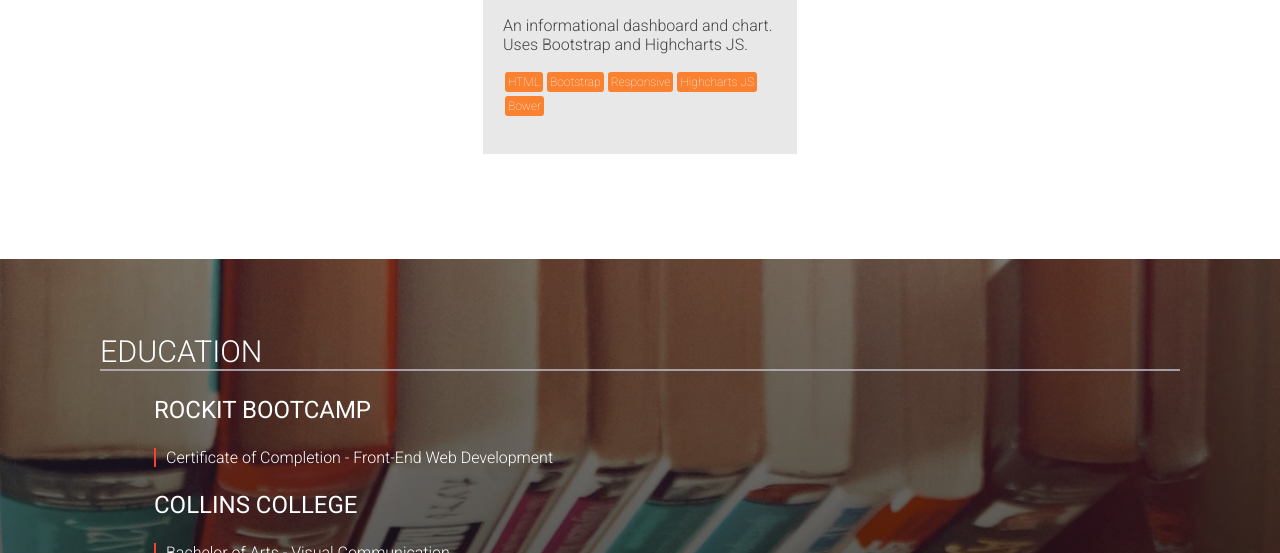
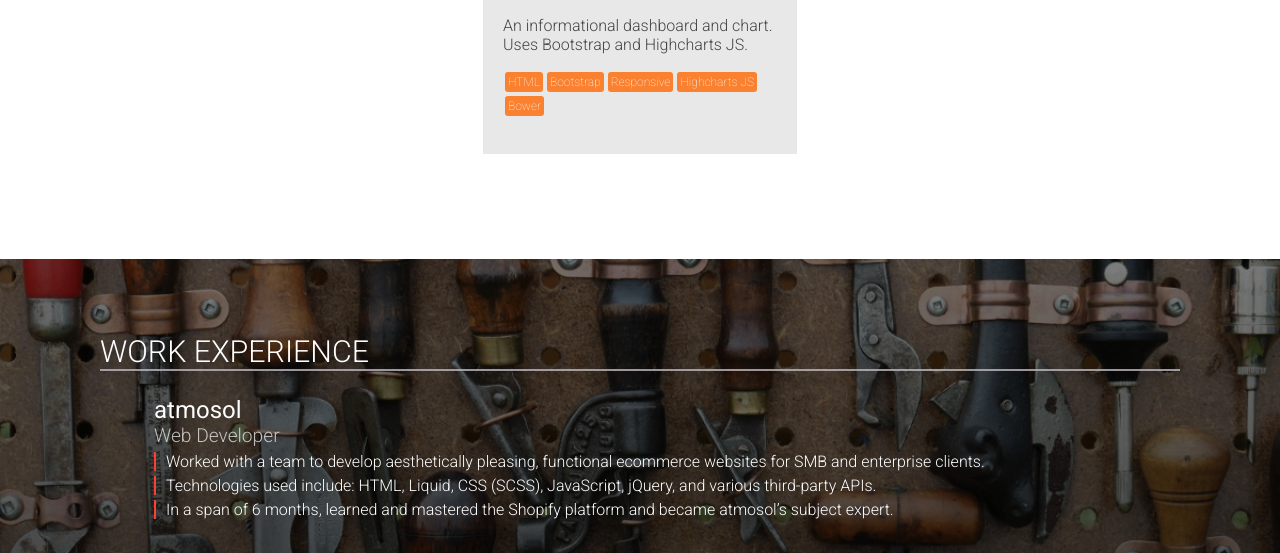
Before and after one commit to adamgonzls/personal-sitev2, a website: page index.html in a window 1280 px wide. Shown: the part 2247-2800 px from the top of the page. Drawn offline with nearby package versions, Linux system fonts and the light colour scheme.

Commit message:
add work content and style

```diff
--- a/index.html
+++ b/index.html
@@ -34,6 +34,7 @@
 						<li><a href="#about">about</a></li>
 						<li><a href="#skills">skills</a></li>
 						<li><a href="#portfolio">portfolio</a></li>
+						<li><a href="#work">work</a></li>
 						<li><a href="#education">education</a></li>
 						<li><a href="#contact">contact</a></li>
 					</ul>
@@ -178,6 +179,20 @@
 			</section>
 		</div>
 		<div class="container">
+			<section id="work">
+				<h2>Work Experience</h2>
+				<div class="job-container">
+					<h3>atmosol</h3>
+					<h4>Web Developer</h4>
+					<ul>
+						<li>Worked with a team to develop aesthetically pleasing, functional ecommerce websites for SMB and enterprise clients.</li>
+						<li>Technologies used include: HTML, Liquid, CSS (SCSS), JavaScript, jQuery, and various third-party APIs.</li>
+						<li>In a span of 6 months, learned and mastered the Shopify platform and became atmosol’s subject expert.</li>
+					</ul>
+				</div>
+			</section>
+		</div>
+		<div class="container">
 			<section id="education" class="education">
 				<h2>Education</h2>
 				<div>
--- a/sass/_layout.scss
+++ b/sass/_layout.scss
@@ -1,4 +1,4 @@
-/****************************************
+/***************************************
   Inherited Syles
 *****************************************/
 
@@ -385,17 +385,48 @@ a {
 }
 
 /**
+ * Work section
+ */
+
+#work {
+	background-image: linear-gradient(rgba(0, 0, 0, .5), rgba(0, 0, 0, .7)), url(../images/skills-tools-1200px.jpg);
+	background-repeat: no-repeat;
+	background-attachment: fixed;
+	background-size: cover;
+	color: $white;
+	.job-container {
+		h3 {
+			margin-bottom: 0;
+			font-weight: 400;
+			font-size: 1.5em;
+		}
+		h4 {
+			margin-top: 0;
+			margin-bottom: 0;
+			font-size: 1.2em;
+			color: rgba(255,255,255, 0.7);
+		}
+		ul {
+			padding-left: 0;
+			list-style-type: none;
+			margin-top: 0;
+			li {
+				margin-top: 5px;
+				padding-left: 10px;
+				border-left: 2px solid $rubyred;
+			}
+		}
+	}
+}
+
+/**
  * Education section
  */
 
 .education {
-	background-image: linear-gradient(rgba(0, 0, 0, .5), rgba(0, 0, 0, .7)), url(../images/books-1200px.jpg);
-	background-repeat: no-repeat;
-	background-position: center center;
-	background-size: cover;
 
 	> div {
-		color: $white;
+		// color: $white;
 
 		h3 {
 			font-weight: 400;
@@ -417,6 +448,10 @@ a {
 
 .contact {
 	background-color: $white;
+	background-image: linear-gradient(rgba(0, 0, 0, .5), rgba(0, 0, 0, .7)), url(../images/books-1200px.jpg);
+	background-repeat: no-repeat;
+	background-position: center center;
+	background-size: cover;
 
 	.social {
 
@@ -435,7 +470,7 @@ a {
 					padding: 10px;
 					margin-left: 10px;
 					margin-right: 10px;
-					color: rgba($french-gray, .75);
+					color: rgba($french-gray, .85);
 				}
 
 				a:hover {
@@ -459,4 +494,4 @@ a {
 
 /****************************************
   Components
-*****************************************/
+****************************************/
--- a/sass/_variables.scss
+++ b/sass/_variables.scss
@@ -1,19 +1,11 @@
 // Color scheme
 
+$white: #fff;
+$black: rgb(0, 0, 0);
 $rubyred: #fa4032;
-
 $citrus: #faaf08;
-
 $grapefruit: #fa812f;
-
 $fig: #4c3f54;
-
 $french-gray: rgb(190, 186, 194);
-
 $midnight-blue: #1e1f26;
-
 $off-white: #fef3e2;
-
-$white: #fff;
-
-$black: rgb(0, 0, 0);
```
Also changed, not shown: css/styles.css.
